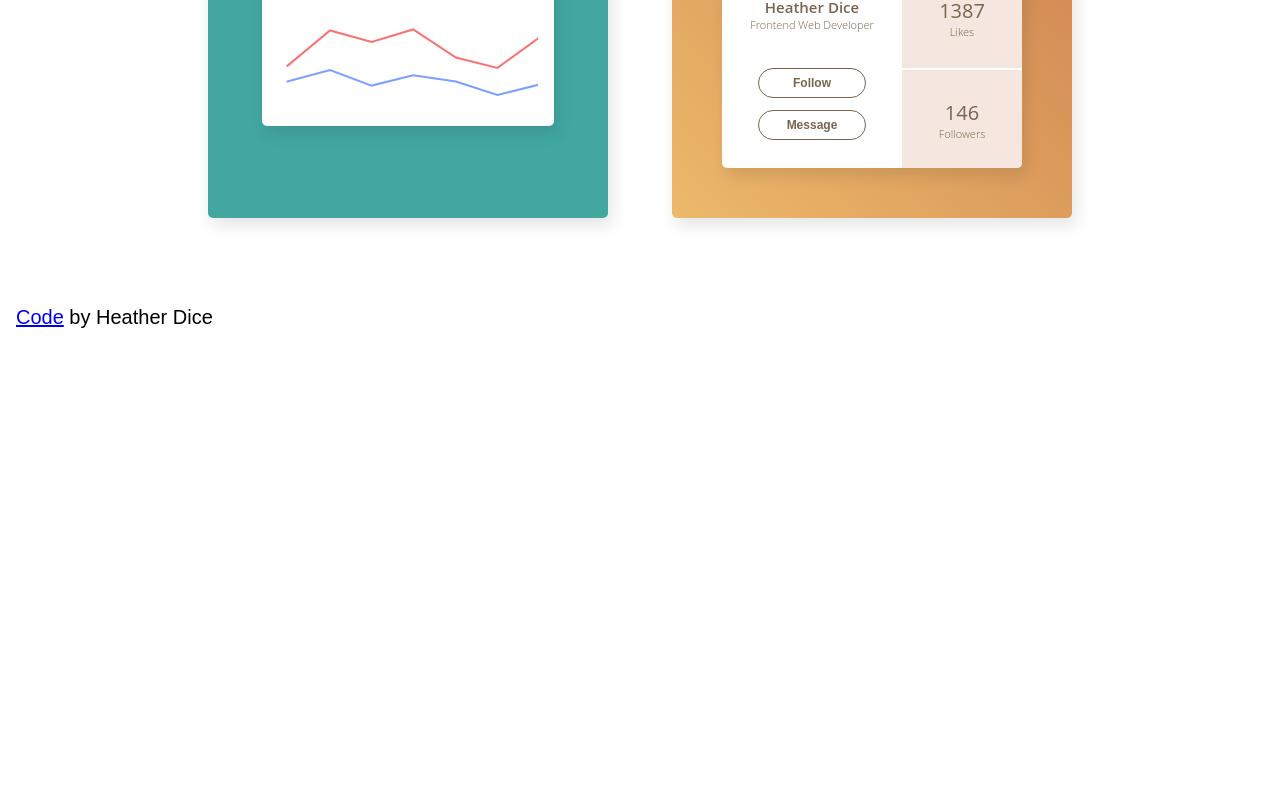
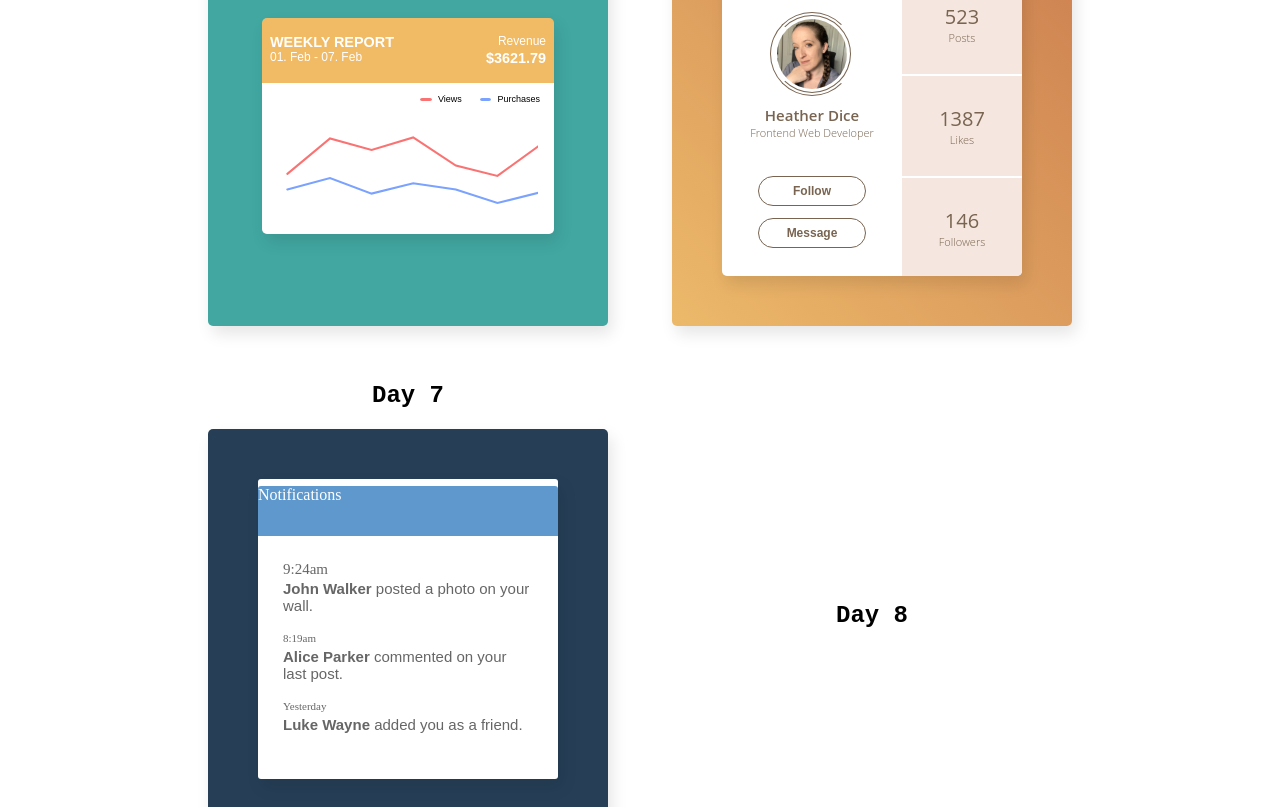
Before and after one commit to heatherdice/100_days_css, a React (Create React App) app: page / in a window 1280 px wide. Shown: the part 1990-2797 px from the top of the page. Before the commit the page ends 2355 px from the top, so only its background shows below. Built offline with nearby package versions, Linux system fonts and the light colour scheme.

Commit message:
Added space for day 7 & 8, began adding day 7 content

```diff
--- a/src/components/Days.js
+++ b/src/components/Days.js
@@ -6,6 +6,7 @@ import Day3 from "./days/Day3";
 import Day4 from "./days/Day4";
 import Day5 from "./days/Day5";
 import Day6 from "./days/Day6";
+import Day7 from "./days/Day7";
 
 export default function Days() {
     return (
@@ -45,6 +46,17 @@ export default function Days() {
                             <Day6 />
                         </div>
                     </div>
+
+                    <div className="grid-rows">
+                        <div className="grid-blocks">
+                            <h3 className="day-heading">Day 7</h3>
+                            <Day7 />
+                        </div>
+                        <div className="grid-blocks">
+                            <h3 className="day-heading">Day 8</h3>
+                            {/* <Day8 /> */}
+                        </div>
+                    </div>
                 </div>
             </div>
         </>
--- /dev/null
+++ b/src/components/days/Day7.js
@@ -0,0 +1,42 @@
+import React from "react";
+import "../../styles/dayStyles/Day7.css";
+
+export default function Day7() {
+    return (
+        <div className="day-container container-color7">
+            <div className="day7-card">
+                {/* card header */}
+                <div className="day7-card-header">
+                    Notifications
+                </div>
+
+                {/* card content */}
+                <div className="notifications">
+                    <div>
+                        <span clasName="times">9:24am</span>
+                        <br />
+                        <p>
+                            <b>John Walker</b> posted a photo on your wall.
+                        </p>
+                    </div>
+
+                    <div>
+                        <span className="times">8:19am</span>
+                        <br />
+                        <p>
+                            <b>Alice Parker</b> commented on your last post.
+                        </p>
+                    </div>
+
+                    <div>
+                        <span className="times">Yesterday</span>
+                        <br />
+                        <p>
+                            <b>Luke Wayne</b> added you as a friend.
+                        </p>
+                    </div>
+                </div>
+            </div>
+        </div>
+    )
+}
--- a/src/styles/Days.css
+++ b/src/styles/Days.css
@@ -31,6 +31,7 @@
 .day-heading {
     margin: 0;
     font-size: 1.5em;
+    margin-top: 1.5em;
 }
 
 /* styling for individual columns */
--- /dev/null
+++ b/src/styles/dayStyles/Day7.css
@@ -0,0 +1,40 @@
+.container-color7 {
+    background-color: #263F57;
+}
+
+.day7-card {
+    display: flex;
+    align-items: center;
+    justify-content: center;
+    flex-direction: column;
+}
+
+.day7-card {
+    box-shadow: 4px 8px 16px 0 rgba(0,0,0,0.1);
+    width: 300px;
+    height: 300px;
+    background: #FFFFFF;
+    border-radius: 3px;
+}
+
+.day7-card-header {
+    width: 100%;
+    color: #FFFFFF;
+    background-color: #5F98CC;
+    height: 50px;
+    border-radius: 3px 3px 0 0;
+}
+
+.notifications {
+    color: #666666;
+    font-size: 15px;
+    padding: 25px;
+}
+
+.times {
+    font-size: 11px;
+}
+
+p {
+    margin-top: 2px;
+}
```
